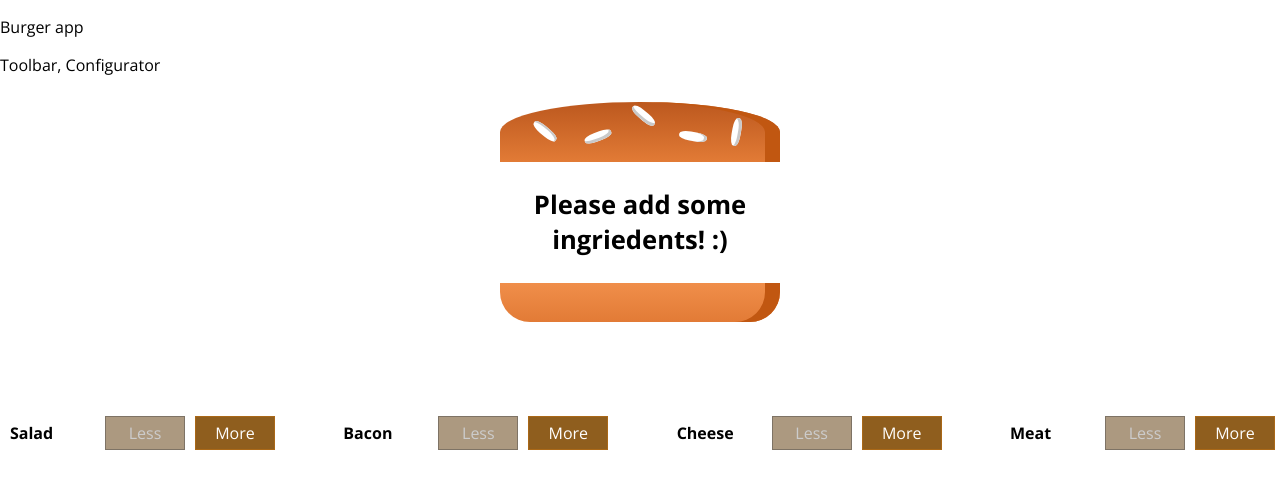
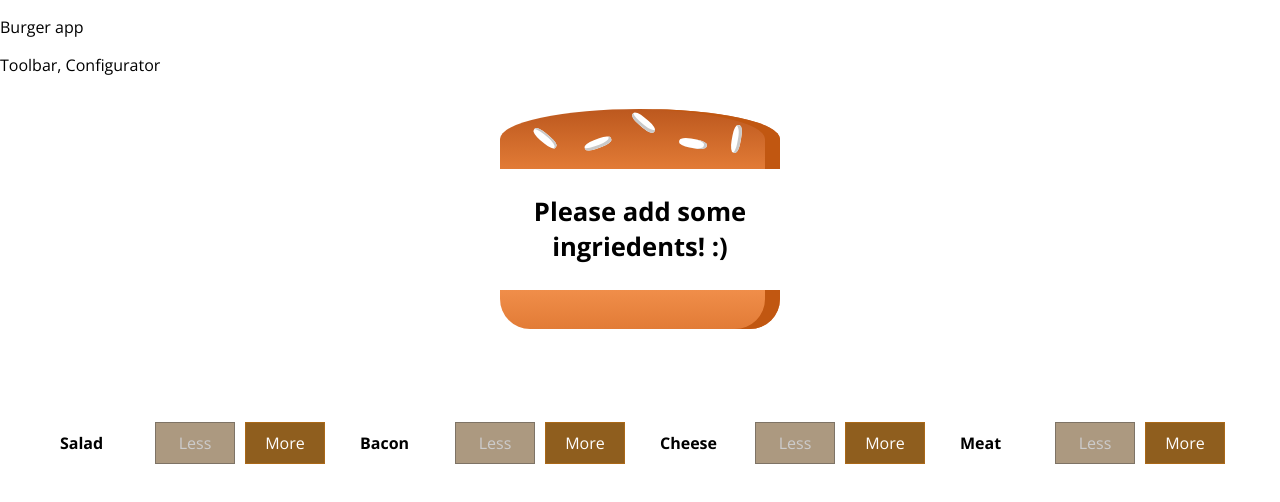
Before and after one commit to BartlomiejKar/burger-app-react, a React (Create React App) app: page / in a window 1280 px wide. Shown: the top 502 px of the page. Built offline with nearby package versions, Linux system fonts and the light colour scheme.

Commit message:
added overflow, added css to buttons

```diff
--- a/src/container/Burger.css
+++ b/src/container/Burger.css
@@ -2,7 +2,7 @@
   width: 100%;
   height: 350px;
   font-weight: bold;
-  /* overflow: scroll; */
+  overflow: auto;
   font-size: 1.6rem;
   margin: auto;
   text-align: center;
--- a/src/container/burgerBuilder/BurgerControls/BurgerButtons/BurgerButtons.css
+++ b/src/container/burgerBuilder/BurgerControls/BurgerButtons/BurgerButtons.css
@@ -1,8 +1,10 @@
+.BurgerControl {
+  text-align: center;
+}
 .BuildControl {
   display: flex;
-  justify-content: space-between;
-  align-items: center;
-  margin: 5px 0;
+  padding: 10px;
+  justify-content: center;
 }
 
 .BuildControl button {
```
